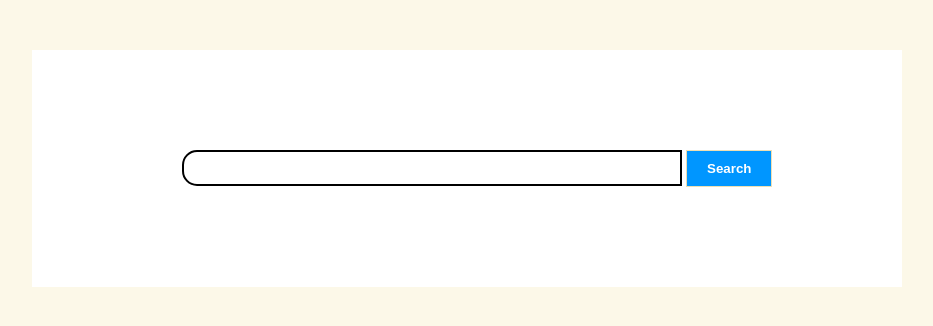
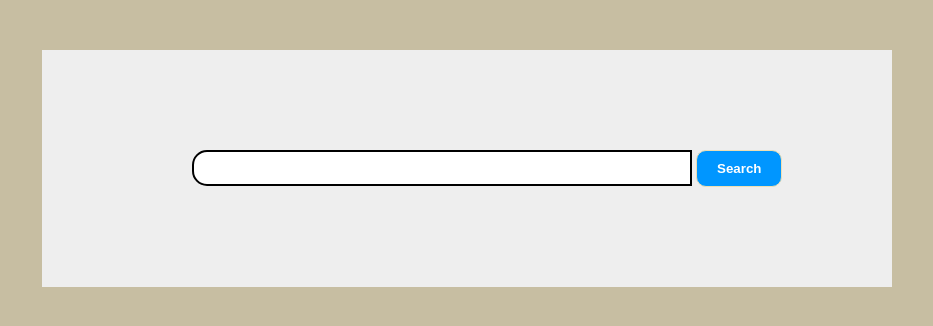
Before and after one commit to NavMomi/Tenor-Gif-API, a plain HTML site: page index.html in a window 1280 px wide. Shown: the whole page, without its empty margins (173-1106 px from the left). Drawn offline with nearby package versions, Linux system fonts and the light colour scheme.

Commit message:
Update style.css

```diff
--- a/style.css
+++ b/style.css
@@ -2,12 +2,13 @@
   padding: 0;
   margin: 0;
 }
+
 body {
-  background-color:#FCF8E8;
+  background-color:#C7BEA2;
 }
 .container{
-  background-color: white;
-  width: 770px;
+  background-color: #EEEEEE;
+  width: 750px;
   height: auto;
   margin: auto;
   margin-top: 50px;
@@ -20,12 +21,14 @@ body {
   border: 2px solid black;
   margin: 50px 0 0 100px;
 }
+
 button {
   padding: 10px 20px;
   background-color:#0096FF;
   border: 1px solid #EDDFB3;
   color: white;
   font-weight: bold;
+  border-radius: 10px;
 }
 button:hover{
   background-color: brown;
```
